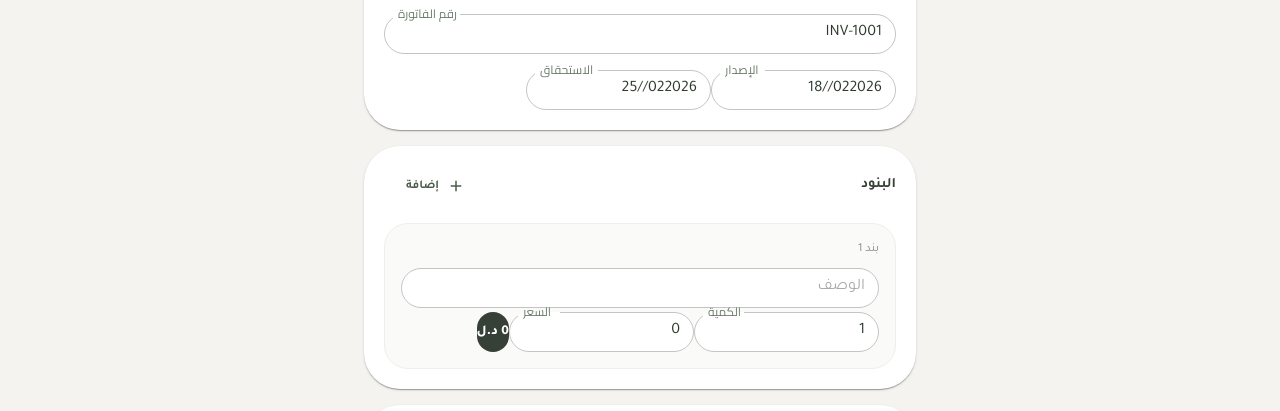
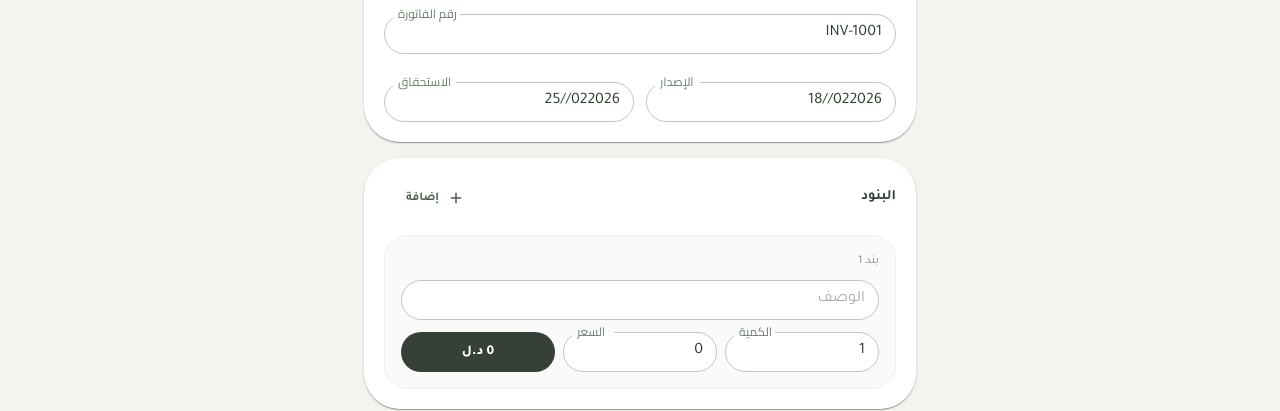
Before and after one commit to mturke1996/etlala, a React (Vite) app: page /invoices/new in a window 1280 px wide. Shown: the part 251-662 px from the top of the page. Built offline with nearby package versions, Linux system fonts and the light colour scheme; no server answers; the database is empty; sample sign-in values are in the browser's storage.

Commit message:
Fix TypeScript Grid props errors for MUI v5

```diff
--- a/src/pages/ClientProfilePage.tsx
+++ b/src/pages/ClientProfilePage.tsx
@@ -68,9 +68,9 @@ export const ClientProfilePage = () => {
   const client = clients.find((c) => c.id === clientId);
 
   // Forms
-  const { control: clientControl, handleSubmit: handleClientSubmit, reset: resetClient } = useForm({
+  const { control: clientControl, handleSubmit: handleClientSubmit, reset: resetClient } = useForm<z.infer<typeof clientSchema>>({
     resolver: zodResolver(clientSchema),
-    defaultValues: { name: '', email: '', phone: '', address: '', type: 'individual' as const },
+    defaultValues: { name: '', email: '', phone: '', address: '', type: 'individual' },
   });
 
   const { control: payCtrl, handleSubmit: handlePaySubmit, reset: resetPay, setValue: setPayVal } = useForm({
@@ -333,7 +333,7 @@ table td{padding:7px 10px;border-bottom:1px solid #eee;text-align:right}table tr
                 { label: 'الديون', value: formatCurrency(summary.totalDebts), sub: `${clientDebts.length} دين`, gradient: 'linear-gradient(135deg, rgba(201,165,78,0.3) 0%, rgba(201,165,78,0.1) 100%)', border: 'rgba(201,165,78,0.4)' },
                 { label: 'المتبقي', value: formatCurrency(summary.remaining), sub: summary.remaining >= 0 ? 'رصيد' : 'عجز', gradient: summary.remaining >= 0 ? 'linear-gradient(135deg, rgba(13,150,104,0.3) 0%, rgba(13,150,104,0.1) 100%)' : 'linear-gradient(135deg, rgba(214,69,69,0.35) 0%, rgba(214,69,69,0.15) 100%)', border: summary.remaining >= 0 ? 'rgba(13,150,104,0.4)' : 'rgba(214,69,69,0.5)' },
               ].map((c, i) => (
-                <Grid size={6} key={i}>
+                <Grid item xs={6} key={i}>
                   <Card sx={{ borderRadius: 2.5, background: c.gradient, backdropFilter: 'blur(20px)', color: 'white', border: `1px solid ${c.border}`, height: '100%' }}>
                     <CardContent sx={{ p: '12px 14px !important' }}>
                       <Typography variant="caption" sx={{ opacity: 0.85, display: 'block', fontSize: '0.65rem', fontWeight: 600, mb: 0.5 }}>{c.label}</Typography>
--- a/src/pages/ClientsPage.tsx
+++ b/src/pages/ClientsPage.tsx
@@ -118,11 +118,12 @@ export const ClientsPage = () => {
     } else {
       const newClient: Client = {
         ...data,
+        name: data.name!,
         email: data.email || '',
         id: crypto.randomUUID(),
         createdAt: new Date().toISOString(),
         updatedAt: new Date().toISOString(),
-      };
+      } as Client;
       addClient(newClient);
     }
     handleCloseDialog();
--- a/src/pages/DebtsPage.tsx
+++ b/src/pages/DebtsPage.tsx
@@ -189,7 +189,7 @@ export const DebtsPage = () => {
         {/* Debts Grid */}
         <Grid container spacing={2}>
           {filteredDebts.length === 0 ? (
-            <Grid size={12}>
+            <Grid item xs={12}>
               <Box textAlign="center" py={8} bgcolor="background.paper" borderRadius="20px" border="1px solid" borderColor="divider">
                 <AccountBalanceWallet sx={{ fontSize: 56, color: 'text.secondary', opacity: 0.15, mb: 2 }} />
                 <Typography variant="h6" color="text.secondary">لا توجد ديون مسجلة</Typography>
@@ -197,7 +197,7 @@ export const DebtsPage = () => {
             </Grid>
           ) : (
             filteredDebts.map((debt) => (
-              <Grid size={{ xs: 12, md: 6, lg: 4 }} key={debt.id}>
+              <Grid item xs={12} md={6} lg={4} key={debt.id}>
                 <Card sx={{ borderRadius: '18px', border: '1px solid', borderColor: 'divider', boxShadow: 'none', height: '100%' }}>
                   <CardContent sx={{ p: 3 }}>
                     <Stack spacing={2}>
--- a/src/pages/ExpensesPage.tsx
+++ b/src/pages/ExpensesPage.tsx
@@ -172,7 +172,7 @@ export const ExpensesPage = () => {
 
           {/* Stats in header */}
           <Grid container spacing={1.5}>
-            <Grid size={{ xs: 12 }}>
+            <Grid item xs={12}>
               <Paper sx={{ p: 2, borderRadius: 2.5, bgcolor: 'rgba(255,255,255,0.1)', boxShadow: 'none', border: '1px solid rgba(255,255,255,0.08)' }}>
                 <Typography variant="caption" sx={{ color: 'rgba(255,255,255,0.6)', display: 'block' }}>إجمالي المصروفات</Typography>
                 <Typography variant="body1" fontWeight={800} color="white">
@@ -180,13 +180,13 @@ export const ExpensesPage = () => {
                 </Typography>
               </Paper>
             </Grid>
-            <Grid size={{ xs: 6 }}>
+            <Grid item xs={6}>
               <Paper sx={{ p: 1.5, borderRadius: 2.5, bgcolor: 'rgba(255,255,255,0.1)', boxShadow: 'none', border: '1px solid rgba(255,255,255,0.08)' }}>
                 <Typography variant="caption" sx={{ color: 'rgba(255,255,255,0.6)', display: 'block' }}>عدد السجلات</Typography>
                 <Typography variant="body1" fontWeight={800} color="white">{expenses.length}</Typography>
               </Paper>
             </Grid>
-            <Grid size={{ xs: 6 }}>
+            <Grid item xs={6}>
               <Paper sx={{ p: 1.5, borderRadius: 2.5, bgcolor: 'rgba(255,255,255,0.1)', boxShadow: 'none', border: '1px solid rgba(255,255,255,0.08)' }}>
                 <Typography variant="caption" sx={{ color: 'rgba(255,255,255,0.6)', display: 'block' }}>الفئات</Typography>
                 <Typography variant="body1" fontWeight={800} color="white">{chartData.length}</Typography>
--- a/src/pages/InvoicesPage.tsx
+++ b/src/pages/InvoicesPage.tsx
@@ -81,7 +81,7 @@ export const InvoicesPage = () => {
               { label: 'المحصل', value: formatCurrency(stats.paid) },
               { label: 'المستحق', value: formatCurrency(stats.pending) },
             ].map((stat, i) => (
-              <Grid size={{ xs: 4 }} key={i}>
+              <Grid item xs={4} key={i}>
                 <Paper sx={{ p: 1.2, borderRadius: 2, bgcolor: 'rgba(255,255,255,0.08)', boxShadow: 'none' }}>
                   <Typography sx={{ color: 'rgba(255,255,255,0.55)', fontSize: '0.6rem', mb: 0.3 }}>{stat.label}</Typography>
                   <Typography fontWeight={800} color="white" sx={{ fontSize: '0.78rem' }}>{stat.value}</Typography>
--- a/src/pages/NewInvoicePage.tsx
+++ b/src/pages/NewInvoicePage.tsx
@@ -172,14 +172,14 @@ export const NewInvoicePage = () => {
             />
 
             <Grid container spacing={1.5}>
-              <Grid size={{ xs: 6 }}>
+              <Grid item xs={6}>
                 <LocalizationProvider dateAdapter={AdapterDayjs} adapterLocale="ar">
                   <DatePicker label="الإصدار" value={issueDate} onChange={(val) => setIssueDate(val)}
                     slotProps={{ textField: { fullWidth: true, size: 'small', sx: { '& .MuiOutlinedInput-root': { borderRadius: 2 } } } }}
                   />
                 </LocalizationProvider>
               </Grid>
-              <Grid size={{ xs: 6 }}>
+              <Grid item xs={6}>
                 <LocalizationProvider dateAdapter={AdapterDayjs} adapterLocale="ar">
                   <DatePicker label="الاستحقاق" value={dueDate} onChange={(val) => setDueDate(val)}
                     slotProps={{ textField: { fullWidth: true, size: 'small', sx: { '& .MuiOutlinedInput-root': { borderRadius: 2 } } } }}
@@ -217,19 +217,19 @@ export const NewInvoicePage = () => {
                   sx={{ mb: 1.5, '& .MuiOutlinedInput-root': { borderRadius: 2, bgcolor: 'white' } }}
                 />
                 <Grid container spacing={1}>
-                  <Grid size={{ xs: 4 }}>
+                  <Grid item xs={4}>
                     <TextField fullWidth size="small" label="الكمية" type="number" value={item.quantity}
                       onChange={(e) => handleItemChange(item.id, 'quantity', Number(e.target.value))}
                       sx={{ '& .MuiOutlinedInput-root': { borderRadius: 2, bgcolor: 'white' } }}
                     />
                   </Grid>
-                  <Grid size={{ xs: 4 }}>
+                  <Grid item xs={4}>
                     <TextField fullWidth size="small" label="السعر" type="number" value={item.unitPrice}
                       onChange={(e) => handleItemChange(item.id, 'unitPrice', Number(e.target.value))}
                       sx={{ '& .MuiOutlinedInput-root': { borderRadius: 2, bgcolor: 'white' } }}
                     />
                   </Grid>
-                  <Grid size={{ xs: 4 }}>
+                  <Grid item xs={4}>
                     <Box sx={{ height: '100%', display: 'flex', alignItems: 'center', justifyContent: 'center', bgcolor: '#364036', borderRadius: 2, color: 'white' }}>
                       <Typography fontWeight={800} sx={{ fontSize: '0.85rem' }}>{Math.round(item.total)} د.ل</Typography>
                     </Box>
--- a/src/pages/PaymentsPage.tsx
+++ b/src/pages/PaymentsPage.tsx
@@ -87,7 +87,7 @@ export const PaymentsPage = () => {
 
           {/* Stats */}
           <Grid container spacing={1.5} mb={2}>
-            <Grid size={{ xs: 6 }}>
+            <Grid item xs={6}>
               <Paper sx={{ p: 2, borderRadius: 2.5, bgcolor: 'rgba(255,255,255,0.1)', boxShadow: 'none', border: '1px solid rgba(255,255,255,0.08)' }}>
                 <Typography variant="caption" sx={{ color: 'rgba(255,255,255,0.6)', display: 'block' }}>إجمالي المحصل</Typography>
                 <Typography variant="body1" fontWeight={800} color="white">
@@ -95,7 +95,7 @@ export const PaymentsPage = () => {
                 </Typography>
               </Paper>
             </Grid>
-            <Grid size={{ xs: 6 }}>
+            <Grid item xs={6}>
               <Paper sx={{ p: 2, borderRadius: 2.5, bgcolor: 'rgba(255,255,255,0.1)', boxShadow: 'none', border: '1px solid rgba(255,255,255,0.08)' }}>
                 <Typography variant="caption" sx={{ color: 'rgba(255,255,255,0.6)', display: 'block' }}>عدد العمليات</Typography>
                 <Typography variant="body1" fontWeight={800} color="white">{payments.length}</Typography>
```
